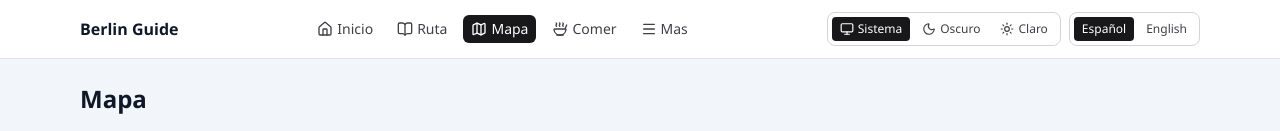
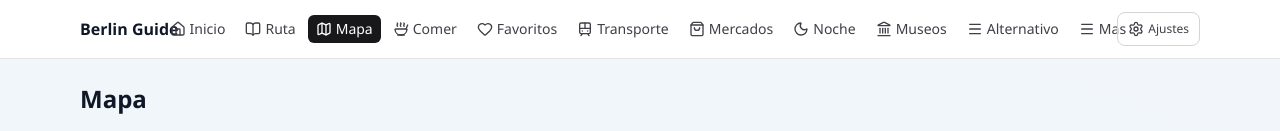
Before and after one commit to victormartingil/berlin-travel, a Next.js app: page /map in a window 1280 px wide. Shown: the top 131 px of the page. Built offline with nearby package versions, Linux system fonts and the light colour scheme.

Commit message:
fix: move preferences into settings menu

```diff
--- a/src/components/i18n/LanguageSwitch.tsx
+++ b/src/components/i18n/LanguageSwitch.tsx
@@ -3,15 +3,23 @@ import { localeLabel } from "@/lib/i18n";
 import type { Locale } from "@/domain/common";
 import { useLocale } from "./LocaleProvider";
 
-export function LanguageSwitch() {
+export function LanguageSwitch({ variant = "inline" }: { variant?: "inline" | "menu" }) {
   const { locale, setLocale } = useLocale();
   const langs: Locale[] = ["es", "en"];
+  const isMenu = variant === "menu";
+
   return (
-    <div className="flex gap-1 rounded-lg border border-zinc-300 p-1">
+    <div className={`flex gap-1 rounded-lg border border-zinc-300 p-1 ${isMenu ? "w-full" : ""}`}>
       {langs.map((l) => (
-        <button key={l} onClick={() => setLocale(l)} className={`rounded px-2 py-1 text-xs ${locale === l ? "bg-zinc-900 text-white" : "text-zinc-700"}`}>
-          <span className="sm:hidden">{l.toUpperCase()}</span>
-          <span className="hidden sm:inline">{localeLabel[l]}</span>
+        <button key={l} onClick={() => setLocale(l)} className={`rounded px-2 py-1 text-xs ${isMenu ? "flex-1" : ""} ${locale === l ? "bg-zinc-900 text-white" : "text-zinc-700"}`}>
+          {isMenu ? (
+            <span>{localeLabel[l]}</span>
+          ) : (
+            <>
+              <span className="sm:hidden">{l.toUpperCase()}</span>
+              <span className="hidden sm:inline">{localeLabel[l]}</span>
+            </>
+          )}
         </button>
       ))}
     </div>
--- a/src/components/layout/SiteNav.tsx
+++ b/src/components/layout/SiteNav.tsx
@@ -3,7 +3,7 @@
 import Link from "next/link";
 import { usePathname } from "next/navigation";
 import { useState } from "react";
-import { BookOpen, Heart, Home, Info, Landmark, Map, Menu, Moon, Newspaper, Palette, ShieldCheck, ShoppingBag, Soup, Train } from "lucide-react";
+import { BookOpen, Heart, Home, Info, Landmark, Map, Menu, Moon, Newspaper, Palette, Settings, ShieldCheck, ShoppingBag, Soup, Train } from "lucide-react";
 import { LanguageSwitch } from "@/components/i18n/LanguageSwitch";
 import { useLocale } from "@/components/i18n/LocaleProvider";
 import { ThemeSwitch } from "@/components/theme/ThemeSwitch";
@@ -16,24 +16,31 @@ const primaryItems = [
   { href: "/food/", label: ui.nav.food, icon: Soup },
 ];
 
-const secondaryItems = [
+const desktopDirectItems = [
+  ...primaryItems,
   { href: "/favorites/", label: ui.nav.favorites, icon: Heart },
   { href: "/transport/", label: { es: "Transporte", en: "Transport" }, icon: Train },
   { href: "/markets/", label: { es: "Mercados", en: "Markets" }, icon: ShoppingBag },
   { href: "/nightlife/", label: { es: "Noche", en: "Nightlife" }, icon: Moon },
   { href: "/museums/", label: { es: "Museos", en: "Museums" }, icon: Landmark },
   { href: "/alternative/", label: { es: "Alternativo", en: "Alternative" }, icon: Menu },
+];
+
+const secondaryItems = [
   { href: "/art/", label: { es: "Arte", en: "Art" }, icon: Palette },
   { href: "/context/", label: { es: "Contexto", en: "Context" }, icon: Newspaper },
   { href: "/safety/", label: { es: "Seguridad", en: "Safety" }, icon: ShieldCheck },
   { href: "/practical/", label: { es: "Practico", en: "Practical" }, icon: Info },
 ];
 
+const mobileMoreItems = [...desktopDirectItems.slice(primaryItems.length), ...secondaryItems];
+
 export function SiteNav() {
   const { locale } = useLocale();
   const pathname = usePathname();
   const [mobileMoreOpen, setMobileMoreOpen] = useState(false);
   const [desktopMoreOpen, setDesktopMoreOpen] = useState(false);
+  const [settingsOpen, setSettingsOpen] = useState(false);
 
   function isActive(href: string): boolean {
     if (href === "/") return pathname === "/";
@@ -46,8 +53,8 @@ export function SiteNav() {
         <Link href="/" className="min-w-0 shrink truncate whitespace-nowrap text-sm font-semibold sm:text-base">
           Berlin Guide
         </Link>
-        <div className="hidden min-w-0 flex-1 items-center justify-center gap-2 text-sm lg:flex">
-          {primaryItems.map((item) => {
+        <div className="hidden min-w-0 flex-1 items-center justify-center gap-1 text-sm lg:flex">
+          {desktopDirectItems.map((item) => {
             const Icon = item.icon;
             const active = isActive(item.href);
             return (
@@ -62,7 +69,10 @@ export function SiteNav() {
               type="button"
               aria-label={locale === "es" ? "Mas secciones" : "More sections"}
               aria-expanded={desktopMoreOpen}
-              onClick={() => setDesktopMoreOpen((open) => !open)}
+              onClick={() => {
+                setSettingsOpen(false);
+                setDesktopMoreOpen((open) => !open);
+              }}
               className={`flex items-center gap-1 whitespace-nowrap rounded-md px-2 py-1 hover:bg-zinc-100 ${desktopMoreOpen ? "bg-zinc-900 text-white" : "text-zinc-700"}`}
             >
               <Menu size={16} />
@@ -84,9 +94,33 @@ export function SiteNav() {
             ) : null}
           </div>
         </div>
-        <div className="flex shrink-0 items-center gap-1 sm:gap-2">
-          <ThemeSwitch />
-          <LanguageSwitch />
+        <div className="relative flex shrink-0 items-center">
+          <button
+            type="button"
+            aria-label={locale === "es" ? "Ajustes" : "Settings"}
+            aria-expanded={settingsOpen}
+            onClick={() => {
+              setDesktopMoreOpen(false);
+              setMobileMoreOpen(false);
+              setSettingsOpen((open) => !open);
+            }}
+            className={`inline-flex items-center gap-1 rounded-lg border border-zinc-300 px-2.5 py-2 text-xs font-medium hover:bg-zinc-100 ${settingsOpen ? "bg-zinc-900 text-white" : "text-zinc-700"}`}
+          >
+            <Settings size={16} />
+            <span className="hidden sm:inline">{locale === "es" ? "Ajustes" : "Settings"}</span>
+          </button>
+          {settingsOpen ? (
+            <div className="absolute right-0 top-11 z-50 w-[min(calc(100vw-1.5rem),20rem)] space-y-3 rounded-xl border border-zinc-200 bg-white p-3 text-sm shadow-lg">
+              <div className="space-y-1.5">
+                <p className="text-xs font-semibold uppercase tracking-[0.16em] text-zinc-500">{locale === "es" ? "Tema" : "Theme"}</p>
+                <ThemeSwitch variant="menu" />
+              </div>
+              <div className="space-y-1.5">
+                <p className="text-xs font-semibold uppercase tracking-[0.16em] text-zinc-500">{locale === "es" ? "Idioma" : "Language"}</p>
+                <LanguageSwitch variant="menu" />
+              </div>
+            </div>
+          ) : null}
         </div>
       </div>
 
@@ -95,7 +129,7 @@ export function SiteNav() {
           <button type="button" aria-label={locale === "es" ? "Cerrar menu" : "Close menu"} className="fixed inset-0 z-40 bg-black/20 lg:hidden" onClick={() => setMobileMoreOpen(false)} />
           <div className="fixed inset-x-3 bottom-[calc(4.75rem+env(safe-area-inset-bottom))] z-50 max-h-[70vh] overflow-y-auto rounded-2xl border border-zinc-200 bg-white p-2 shadow-lg lg:hidden">
             <div className="grid gap-1">
-              {secondaryItems.map((item) => {
+              {mobileMoreItems.map((item) => {
                 const Icon = item.icon;
                 const active = isActive(item.href);
                 return (
@@ -122,7 +156,16 @@ export function SiteNav() {
               </Link>
             );
           })}
-          <button type="button" aria-label={locale === "es" ? "Mas movil" : "Mobile more"} aria-expanded={mobileMoreOpen} onClick={() => setMobileMoreOpen((open) => !open)} className={`flex min-w-0 flex-col items-center gap-1 rounded-xl px-1 py-2 text-[10px] font-medium leading-none ${mobileMoreOpen ? "bg-zinc-900 text-white" : "text-zinc-700"}`}>
+          <button
+            type="button"
+            aria-label={locale === "es" ? "Mas movil" : "Mobile more"}
+            aria-expanded={mobileMoreOpen}
+            onClick={() => {
+              setSettingsOpen(false);
+              setMobileMoreOpen((open) => !open);
+            }}
+            className={`flex min-w-0 flex-col items-center gap-1 rounded-xl px-1 py-2 text-[10px] font-medium leading-none ${mobileMoreOpen ? "bg-zinc-900 text-white" : "text-zinc-700"}`}
+          >
             <Menu size={18} />
             <span className="max-w-full truncate">{t(ui.nav.more, locale)}</span>
           </button>
--- a/src/components/theme/ThemeSwitch.tsx
+++ b/src/components/theme/ThemeSwitch.tsx
@@ -11,12 +11,13 @@ const options: { value: ThemePreference; icon: typeof Monitor; label: { es: stri
   { value: "light", icon: Sun, label: { es: "Claro", en: "Light" } },
 ];
 
-export function ThemeSwitch() {
+export function ThemeSwitch({ variant = "inline" }: { variant?: "inline" | "menu" }) {
   const { locale } = useLocale();
   const { preference, setPreference } = useTheme();
+  const isMenu = variant === "menu";
 
   return (
-    <div className="flex gap-1 rounded-lg border border-zinc-300 p-1" aria-label={locale === "es" ? "Tema" : "Theme"}>
+    <div className={`flex gap-1 rounded-lg border border-zinc-300 p-1 ${isMenu ? "w-full" : ""}`} aria-label={locale === "es" ? "Tema" : "Theme"}>
       {options.map((option) => {
         const Icon = option.icon;
         const active = preference === option.value;
@@ -25,12 +26,12 @@ export function ThemeSwitch() {
             key={option.value}
             type="button"
             onClick={() => setPreference(option.value)}
-            className={`inline-flex items-center gap-1 rounded px-2 py-1 text-xs ${active ? "bg-zinc-900 text-white" : "text-zinc-700"}`}
+            className={`inline-flex items-center justify-center gap-1 rounded px-2 py-1 text-xs ${isMenu ? "flex-1" : ""} ${active ? "bg-zinc-900 text-white" : "text-zinc-700"}`}
             aria-pressed={active}
             title={option.label[locale]}
           >
             <Icon size={14} />
-            <span className="hidden lg:inline">{option.label[locale]}</span>
+            <span className={isMenu ? "inline" : "hidden lg:inline"}>{option.label[locale]}</span>
           </button>
         );
       })}
```
Also changed, not shown: 1 other file (tests, documents, lock files or other folders).
